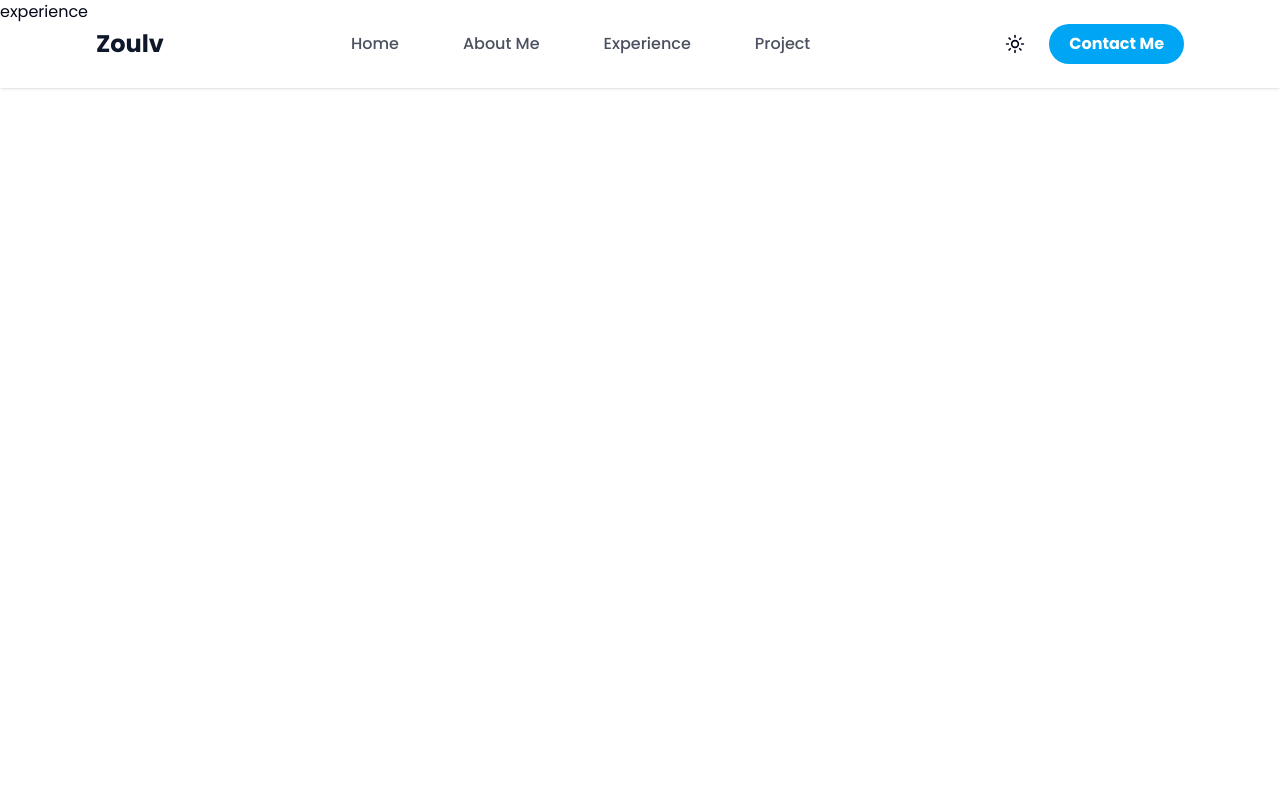
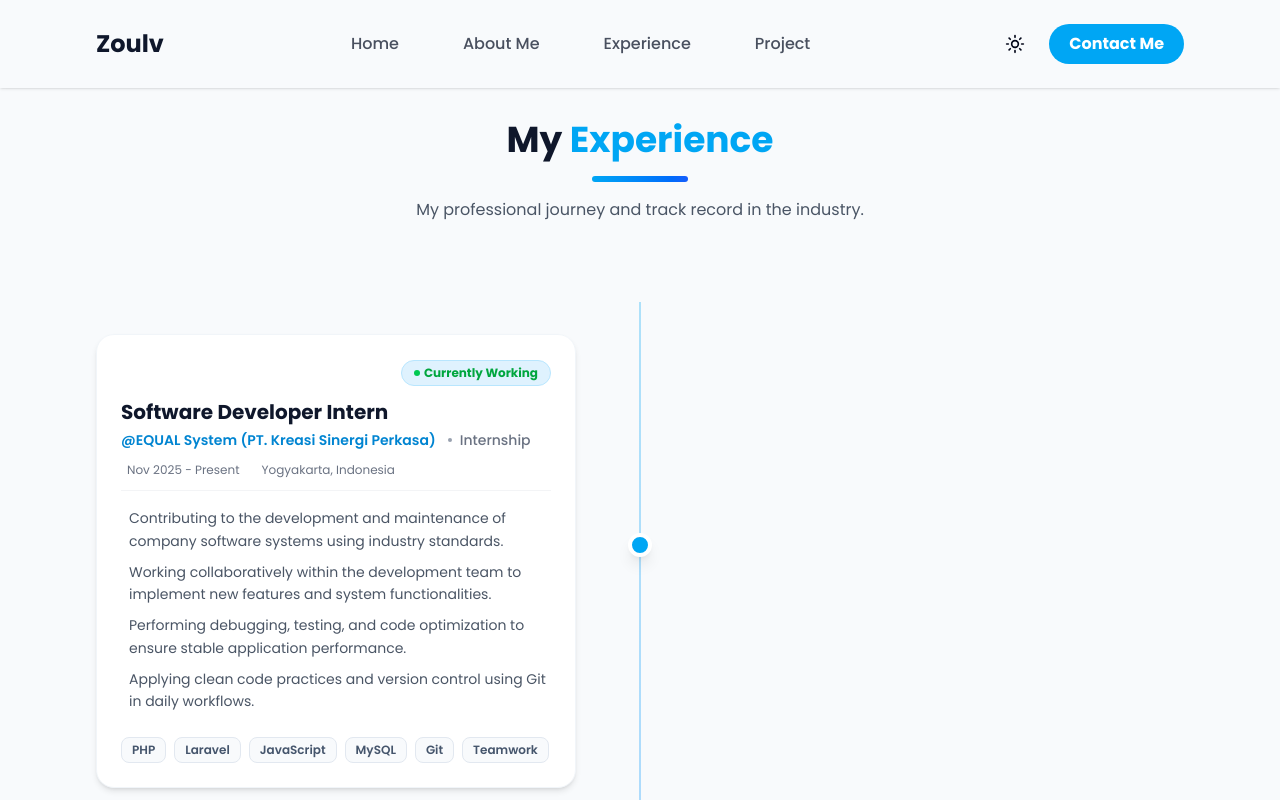
Before and after one commit to atzulf/next-portfolio, a Next.js app: page /experience in a window 1280 px wide. Shown: the top 800 px of the page. Built offline with nearby package versions, Linux system fonts and the light colour scheme.

Commit message:
feat(experience): implement Experience section with animations and dynamic data

```diff
--- a/app/experience/Experience.tsx
+++ b/app/experience/Experience.tsx
@@ -1,9 +1,165 @@
-import React from 'react'
+'use client';
+
+import React from 'react';
+import { motion } from 'framer-motion';
+import { experiences } from '@/lib/experience';
+import { containerVariants, itemVariants } from '@/lib/animations';
 
 const Experience = () => {
-  return (
-    <div>experience</div>
-  )
+    return (
+        <div id="experience" className="min-h-screen bg-slate-50 dark:bg-slate-900 transition-colors py-20">
+        <div className="container mx-auto px-4 md:px-16 lg:px-24 mt-10 max-w-8xl">
+
+            {/* --- HEADER --- */}
+            <motion.div
+            initial={{ opacity: 0, y: -20 }}
+            whileInView={{ opacity: 1, y: 0 }}
+            viewport={{ once: true }}
+            transition={{ duration: 0.5 }}
+            className="text-center mb-20"
+            >
+            <h2 className="text-4xl font-bold text-slate-900 dark:text-white mb-4">
+                My <span className="text-sky-500">Experience</span>
+            </h2>
+            <div className="w-24 h-1.5 bg-linear-to-r from-sky-500 to-blue-600 mx-auto rounded-full"></div>
+            <p className="mt-4 text-gray-600 dark:text-gray-400 max-w-2xl mx-auto">
+                My professional journey and track record in the industry.
+            </p>
+            </motion.div>
+
+            {/* --- TIMELINE WRAPPER --- */}
+            <div className="relative">
+
+            {/* GARIS TIMELINE */}
+            <div className="absolute left-4 md:left-1/2 transform md:-translate-x-1/2 top-0 bottom-0 w-0.5 bg-linear-to-b from-sky-500 via-blue-500 to-slate-200 dark:to-slate-800 opacity-30"></div>
+
+            {/* EXPERIENCE ITEMS */}
+            <motion.div
+                variants={containerVariants}
+                initial="hidden"
+                whileInView="visible"
+                viewport={{ once: true }}
+                className="space-y-12"
+            >
+                {experiences.map((exp, index) => (
+                <motion.div
+                    key={exp.id}
+                    variants={itemVariants}
+                    className={`relative flex flex-col md:grid md:grid-cols-2 gap-8 items-center ${
+                    index % 2 === 0 ? 'md:text-right' : 'md:flex-row-reverse md:text-left'
+                    }`}
+                >
+
+                    <div className="absolute left-4 md:left-1/2 transform -translate-x-1/2 flex items-center justify-center">
+                        <div className="w-6 h-6 bg-sky-500 rounded-full border-4 border-white dark:border-slate-900 shadow-lg relative z-10">
+                            <div className="absolute inset-0 bg-sky-500 rounded-full animate-ping opacity-75"></div>
+                        </div>
+                    </div>
+
+                    <div className={`hidden md:block ${index % 2 === 0 ? 'md:col-start-2' : 'md:col-start-1'}`}></div>
+
+                    <div className={`w-full pl-12 md:pl-0 ${
+                        index % 2 === 0 ? 'md:pr-12' : 'md:col-start-2 md:pl-12'
+                    }`}>
+                    <motion.div
+                        whileHover={{ y: -5 }}
+                        className="group bg-white dark:bg-slate-800 p-6 rounded-2xl shadow-md hover:shadow-xl border border-slate-100 dark:border-slate-700 hover:border-sky-500 dark:hover:border-sky-500 transition-all duration-300 relative overflow-hidden"
+                    >
+                        <div className="absolute inset-0 bg-linear-to-r from-sky-500/5 to-transparent opacity-0 group-hover:opacity-100 transition-opacity duration-300"></div>
+
+                        {exp.current && (
+                        <span className="inline-flex items-center gap-1 px-3 py-1 text-xs font-bold bg-sky-100 dark:bg-sky-900/30 text-green-600 dark:text-green-400 rounded-full mb-3 border border-sky-200 dark:border-sky-800">
+                            <span className="w-1.5 h-1.5 bg-green-500 rounded-full animate-pulse"></span>
+                            Currently Working
+                        </span>
+                        )}
+                        <h3 className="text-xl text-left font-bold text-slate-900 dark:text-white mb-1 group-hover:text-sky-500 transition-colors">
+                        {exp.role}
+                        </h3>
+
+                        <div className="flex flex-wrap items-center gap-2 mb-3 text-sm font-medium">
+                        {exp.companyUrl ? (
+                            <a
+                            href={exp.companyUrl}
+                            target="_blank"
+                            rel="noopener noreferrer"
+                            className="text-sky-600 relative z-10 dark:text-sky-400 hover:text-sky-700 dark:hover:text-sky-300 hover:underline font-semibold inline-flex items-center gap-1 cursor-pointer"
+                            >
+                            @{exp.company}
+                            <i className="ri-external-link-line text-xs"></i>
+                            </a>
+                        ) : (
+                            <span className="text-slate-700 dark:text-slate-300">@{exp.company}</span>
+                        )}
+                        <span className="w-1 h-1 bg-gray-400 rounded-full"></span>
+                        <span className="text-gray-500">{exp.type}</span>
+                        </div>
+
+                        <div className="flex flex-wrap gap-4 text-xs text-gray-500 dark:text-gray-400 mb-4 border-b border-gray-100 dark:border-slate-700 pb-3">
+                        <div className="flex items-center gap-1.5">
+                            <i className="ri-calendar-line text-sky-500"></i>
+                            <span>{exp.period}</span>
+                        </div>
+                        <div className="flex items-center gap-1.5">
+                            <i className="ri-map-pin-line text-sky-500"></i>
+                            <span>{exp.location}</span>
+                        </div>
+                        </div>
+
+                        <ul className="space-y-2 mb-4 text-sm text-gray-600 dark:text-gray-300 text-left list-none">
+                        {exp.description.map((desc, idx) => (
+                            <li key={idx} className="flex items-start gap-2 leading-relaxed">
+                            <i className="ri-check-line text-sky-500 mt-0.5 shrink-0"></i>
+                            <span>{desc}</span>
+                            </li>
+                        ))}
+                        </ul>
+
+                        <div className="flex flex-wrap gap-2 pt-2">
+                        {exp.skills.map((skill, idx) => (
+                            <span
+                            key={idx}
+                            className="px-2.5 py-1 text-xs font-semibold bg-slate-50 dark:bg-slate-700/50 text-slate-600 dark:text-slate-400 rounded-md border border-slate-200 dark:border-slate-600"
+                            >
+                            {skill}
+                            </span>
+                        ))}
+                        </div>
+
+                    </motion.div>
+                    </div>
+                </motion.div>
+                ))}
+            </motion.div>
+            </div>
+
+            {/* --- CTA SECTION --- */}
+            <motion.div
+            initial={{ opacity: 0, y: 30 }}
+            whileInView={{ opacity: 1, y: 0 }}
+            viewport={{ once: true }}
+            transition={{ delay: 0.2, duration: 0.5 }}
+            className="text-center mt-24 bg-white dark:bg-slate-800 p-8 md:p-12 rounded-3xl shadow-xl border border-slate-100 dark:border-slate-700 relative overflow-hidden"
+            >
+            <div className="absolute top-0 left-0 w-full h-1 bg-linear-to-r from-sky-500 via-blue-500 to-sky-500"></div>
+
+            <h3 className="text-2xl md:text-3xl font-bold text-slate-900 dark:text-white mb-4 relative z-10">
+                Let&apos;s Build Something <span className="text-sky-500">Amazing</span> Together
+            </h3>
+            <p className="text-gray-600 dark:text-gray-400 mb-8 max-w-2xl mx-auto relative z-10">
+                I&apos;m always open to discussing new projects, creative ideas, or opportunities to be part of your visions.
+            </p>
+            <a
+                href="mailto:atzulfikar45@gmail.com"
+                className="inline-flex items-center gap-2 bg-sky-500 hover:bg-sky-600 text-white font-medium px-8 py-3.5 rounded-full transition-all shadow-lg hover:shadow-sky-500/30 hover:-translate-y-1 relative z-10"
+            >
+                <i className="ri-mail-send-line text-lg"></i> Get In Touch
+            </a>
+            </motion.div>
+
+        </div>
+        </div>
+    );
 }
 
-export default Experience
+export default Experience;
```
